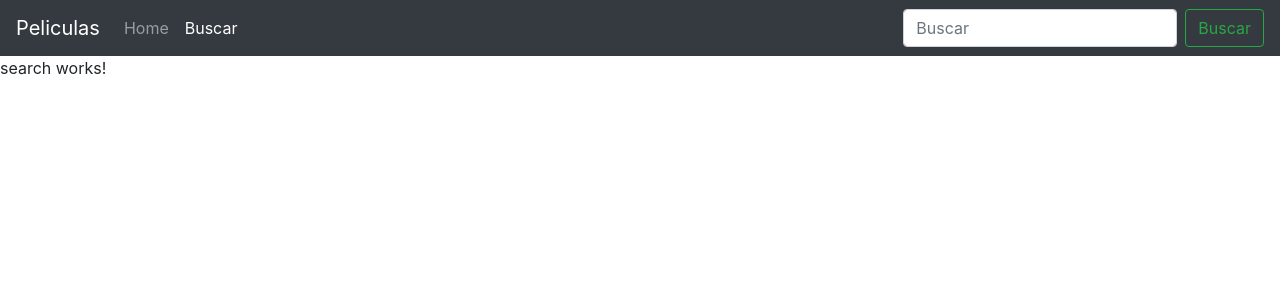
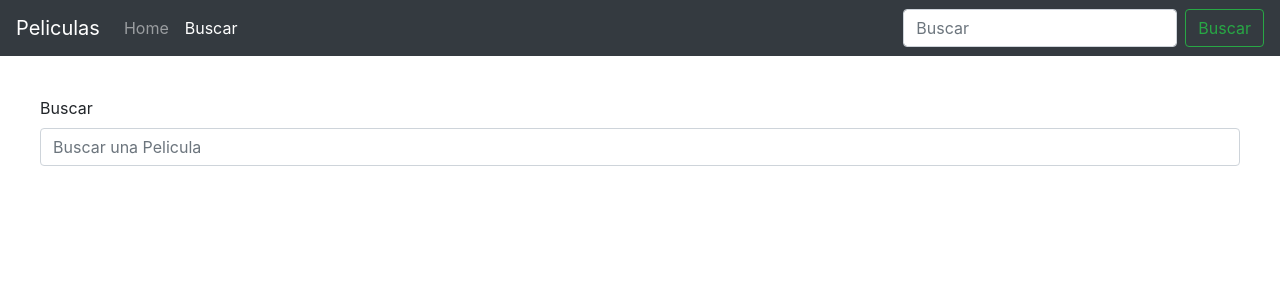
Before and after one commit to alex280496/App-Peliculas, an Angular app: page /search in a window 1280 px wide. Shown: the top 300 px of the page. Built offline with nearby package versions, Linux system fonts and the light colour scheme.

Commit message:
metodo buscarpelicula del servicio

```diff
--- a/src/app/app.module.ts
+++ b/src/app/app.module.ts
@@ -1,6 +1,8 @@
 import { BrowserModule } from '@angular/platform-browser';
 import { NgModule } from '@angular/core';
 import {HttpClientModule, HttpClientJsonpModule} from '@angular/common/http';
+import {FormsModule} from '@angular/forms';
+
 //archivo de rutas
 import { AppRoutingModule } from './app-routing.module';
 
@@ -27,7 +29,8 @@ import { GaleriaComponent } from './components/home/galeria.component';
     BrowserModule,
     AppRoutingModule,
     HttpClientModule,
-    HttpClientJsonpModule
+    HttpClientJsonpModule,
+    FormsModule
   ],
   providers: [],
   bootstrap: [AppComponent]
--- a/src/app/components/search/search.component.html
+++ b/src/app/components/search/search.component.html
@@ -1 +1,16 @@
-<p>search works!</p>
+<div class="conatiner main-container">
+    <div class="row">
+        <div class="col-md-12">
+            <div class="form-group">
+                <label >Buscar</label>
+                <input type="text"
+                       placeholder="Buscar una Pelicula"
+                       class="form-control"
+                       (keyup.enter)="buscarPelicula()"
+                       [(ngModel)]="buscar"
+                       name="buscar">
+                       <!--(keyup.enter)="buscarPleicula() llama a la funcion cuando le damos enter -->
+            </div>
+        </div>
+    </div>
+</div>
--- a/src/app/components/search/search.component.ts
+++ b/src/app/components/search/search.component.ts
@@ -1,4 +1,5 @@
 import { Component, OnInit } from '@angular/core';
+import { PeliculasService } from '../../services/peliculas.service';
 
 @Component({
   selector: 'app-search',
@@ -6,10 +7,20 @@ import { Component, OnInit } from '@angular/core';
   styleUrls: ['./search.component.css']
 })
 export class SearchComponent implements OnInit {
-
-  constructor() { }
+  buscar:string="";
+  constructor(private _peliculaService:PeliculasService) { }
 
   ngOnInit() {
   }
 
+  buscarPelicula(){
+    if(this.buscar.length==0){
+      return; //si no escribe nada hace un return para que no dispare la funcion
+    }
+    this._peliculaService.buscarPelicula(this.buscar).subscribe(
+      resp=>{
+        console.log(resp);
+      }
+    );
+  }
 }
--- a/src/app/services/peliculas.service.ts
+++ b/src/app/services/peliculas.service.ts
@@ -41,4 +41,10 @@ export class PeliculasService {
                             return res.results;
                         }));
   }
+  buscarPelicula(texto:string){
+    let url=`${this.urlMoviedb}/search/movie?query=${texto}&sort_by=popularity.desc&api_key=${this.apiKey}&languaje=es`;
+    return this.http.get(url).pipe(map((res:any)=>{
+      return res.results;
+    }));
+  }
 }
--- a/src/assets/css/styles.css
+++ b/src/assets/css/styles.css
@@ -14,6 +14,14 @@
     -o-background-size: cover;
     background-size: cover;
   }
+  .main-container{
+    margin: 40px;
+    margin-bottom: 150px;
+  }
+  body{
+    padding-bottom: 200px;
+  }
+
   /* Animaciones */
 .animated {
     -webkit-animation-duration: 1s;
```
Also changed, not shown: 1 other file (tests, documents, lock files or other folders).
